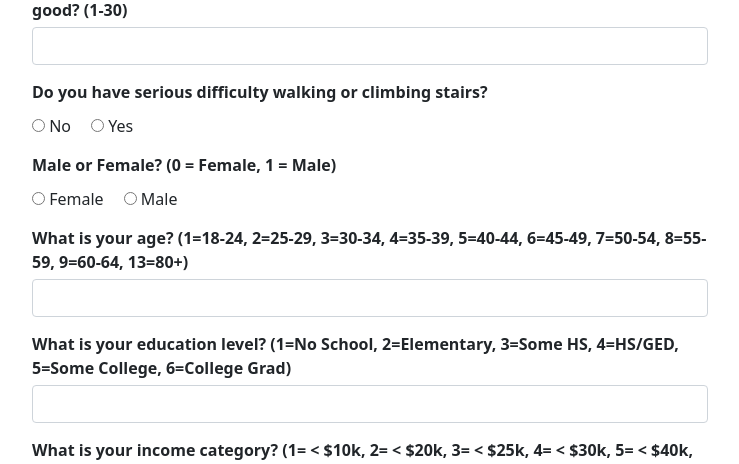
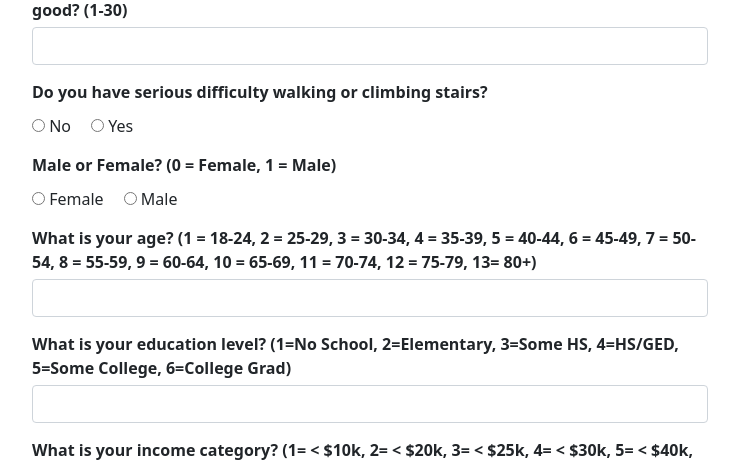
Before and after one commit to AidanDavid/DiabetesPredictor, a Flask app: page / in a window 1280 px wide. Shown: the part 1318-1782 px from the top of the page, without its empty margins (270-1009 px from the left). Run offline with Flask 3, Linux system fonts and the light colour scheme.

Commit message:
webpage text update

```diff
--- a/templates/home.html
+++ b/templates/home.html
@@ -279,7 +279,7 @@
 
         <!-- Age -->
         <div class="form-group">
-            <label class="question-label" for="Age">What is your age? (1=18-24, 2=25-29, 3=30-34, 4=35-39, 5=40-44, 6=45-49, 7=50-54, 8=55-59, 9=60-64, 13=80+)</label>
+            <label class="question-label" for="Age">What is your age? (1 = 18-24, 2 = 25-29, 3 = 30-34, 4 = 35-39, 5 = 40-44, 6 = 45-49, 7 = 50-54, 8 = 55-59, 9 = 60-64, 10 = 65-69, 11 = 70-74, 12 = 75-79, 13= 80+)</label>
             <input type="number" step="any" class="form-control" id="Age" name="Age" required>
         </div>
 
```
